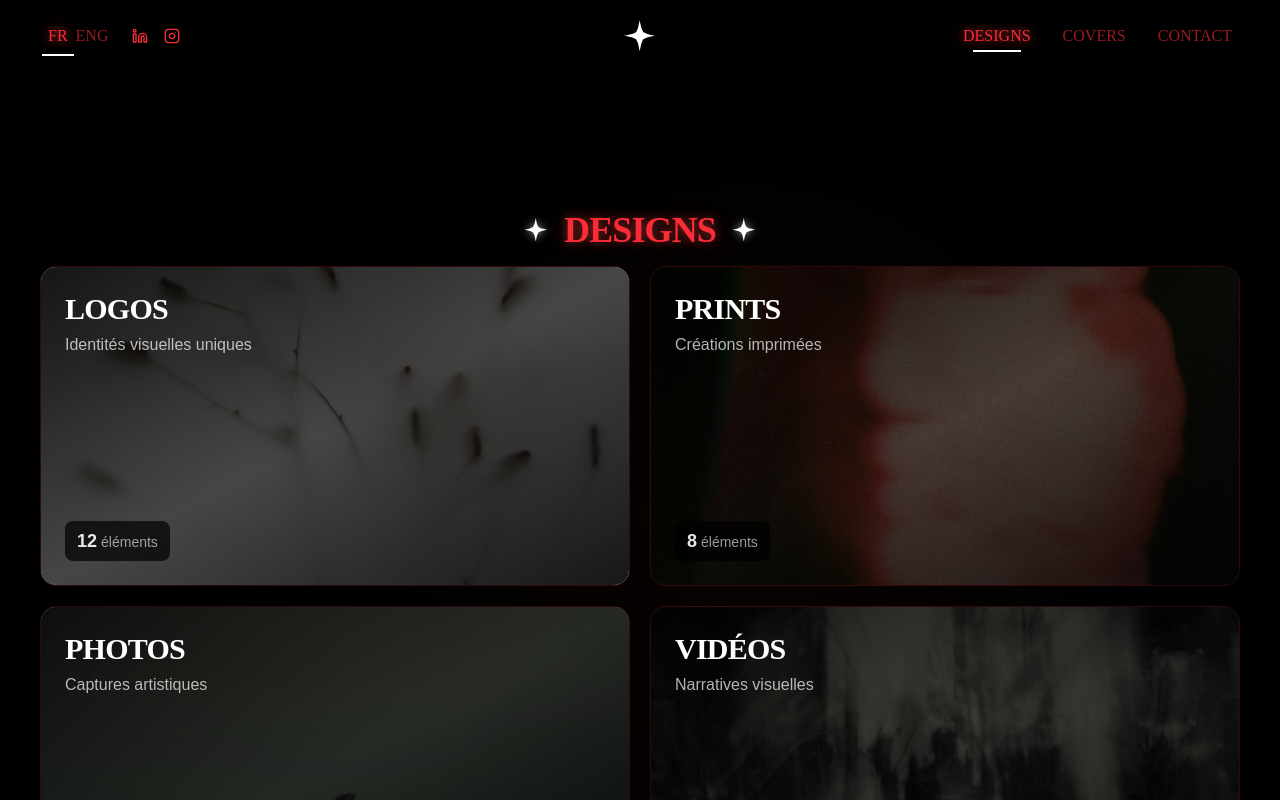
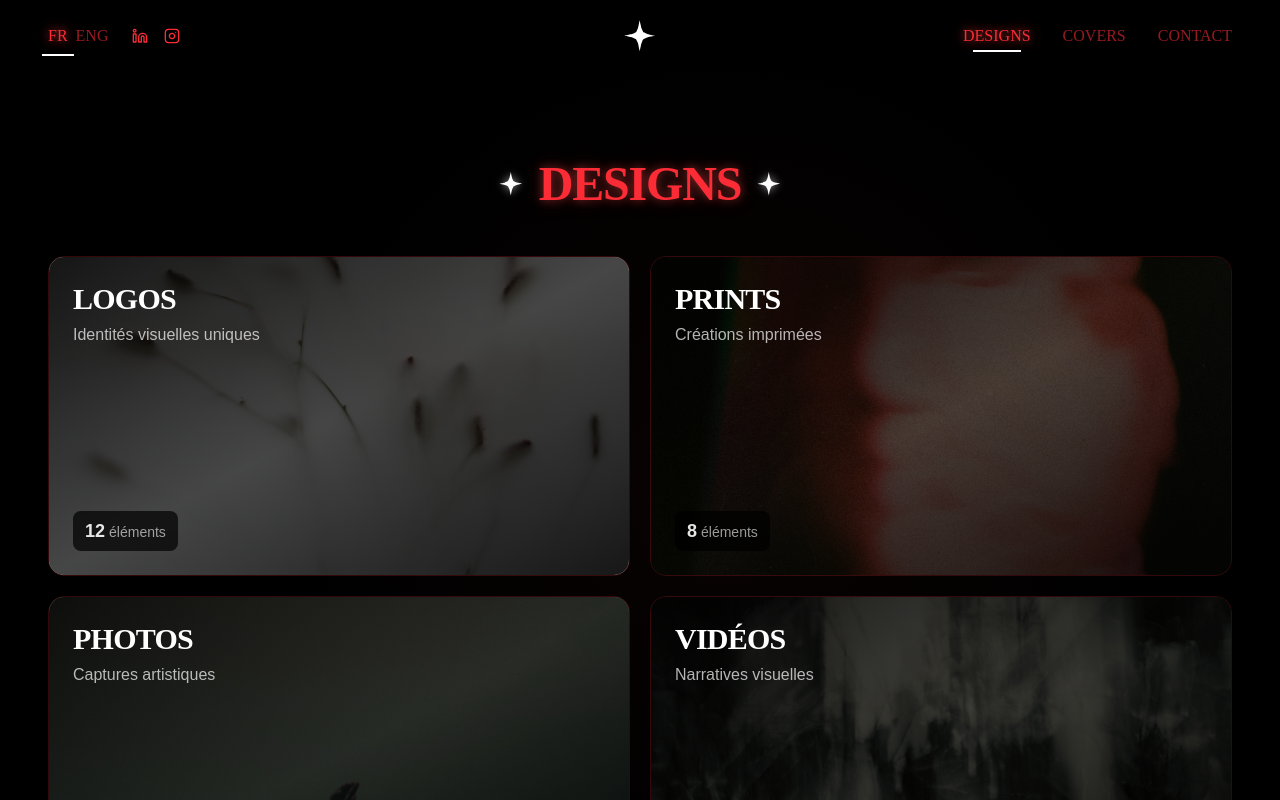
Before and after one commit to UnderWorld54/portfolio-jorvi, a Next.js app: page /designs in a window 1280 px wide. Shown: the top 800 px of the page. Built offline with nearby package versions, Linux system fonts and the light colour scheme.

Commit message:
Fix all pages

```diff
--- a/src/app/covers/page.tsx
+++ b/src/app/covers/page.tsx
@@ -2,7 +2,6 @@
 
 import { motion } from "framer-motion";
 import Image from "next/image";
-import Link from "next/link";
 
 interface Cover {
   id: string;
--- a/src/app/designs/page.tsx
+++ b/src/app/designs/page.tsx
@@ -2,7 +2,7 @@ import DesignsSection from "@/components/DesignsSection";
 
 export default function DesignsPage() {
   return (
-    <div className="min-h-screen bg-black pt-20 sm:pt-24 md:pt-28">
+    <div className="min-h-screen bg-black">
       <DesignsSection />
     </div>
   );
--- a/src/components/DesignsSection.tsx
+++ b/src/components/DesignsSection.tsx
@@ -265,7 +265,7 @@ export default function DesignsSection() {
   ];
 
   return (
-    <section id="designs" className="min-h-screen sm:h-screen bg-black relative overflow-x-hidden flex items-center justify-center pt-20 sm:pt-24 md:pt-28 py-6 sm:py-8 md:py-0">
+    <section id="designs" className="min-h-screen bg-black relative overflow-x-hidden pt-20 sm:pt-24 md:pt-28">
       {/* Background gradient animé */}
       <motion.div
         className="absolute inset-0 opacity-20 sm:opacity-30"
@@ -282,37 +282,27 @@ export default function DesignsSection() {
         transition={{ duration: 8, repeat: Infinity, ease: "easeInOut" }}
       />
 
-      <div className="relative z-10 w-full h-full px-4 sm:px-5 md:px-6 lg:px-8 xl:px-10 flex flex-col justify-center">
+      <div className="relative z-10 max-w-7xl mx-auto px-4 sm:px-6 md:px-8 lg:px-12 py-8 md:py-12">
         {/* Titre avec étoiles et glow */}
         <motion.div
-          className="mb-1.5 sm:mb-2 md:mb-3 lg:mb-4"
+          className="mb-8 md:mb-12"
           initial={{ opacity: 0, y: -20 }}
           animate={{ opacity: 1, y: 0 }}
-          transition={{ duration: 0.8, ease: [0.22, 1, 0.36, 1] }}
+          transition={{ duration: 0.6 }}
         >
-          <div className="flex items-center justify-center gap-2 sm:gap-3 md:gap-4">
-            {/* Étoile gauche */}
-            <motion.div
-              initial={{ opacity: 0, scale: 0 }}
-              animate={{ opacity: 1, scale: 1 }}
-              transition={{ duration: 0.6, delay: 0.3 }}
-              className="hidden sm:block"
-            >
+          <div className="flex items-center justify-center gap-2 sm:gap-3 md:gap-4 mb-4">
             <Image
               src="/logo/star.svg"
               alt="Star"
               width={24}
               height={24}
-                className="w-4 h-4 sm:w-5 sm:h-5 md:w-6 md:h-6"
+              className="w-5 h-5 sm:w-6 sm:h-6 hidden sm:block"
               style={{
                 filter: "brightness(0) invert(1) drop-shadow(0 0 4px rgba(255, 255, 255, 0.6))",
               }}
             />
-            </motion.div>
-
-            {/* Titre en rouge avec glow */}
             <h2
-              className="text-lg sm:text-xl md:text-2xl lg:text-3xl xl:text-4xl 2xl:text-5xl font-bold text-red-500 text-center tracking-tight uppercase"
+              className="text-2xl sm:text-3xl md:text-4xl lg:text-5xl font-bold text-red-500 text-center tracking-tight uppercase"
               style={{
                 fontFamily: "serif",
                 textShadow: "0 0 10px rgba(239, 68, 68, 0.5), 0 0 20px rgba(239, 68, 68, 0.3)"
@@ -320,25 +310,16 @@ export default function DesignsSection() {
             >
               DESIGNS
             </h2>
-
-            {/* Étoile droite */}
-            <motion.div
-              initial={{ opacity: 0, scale: 0 }}
-              animate={{ opacity: 1, scale: 1 }}
-              transition={{ duration: 0.6, delay: 0.3 }}
-              className="hidden sm:block"
-            >
             <Image
               src="/logo/star.svg"
               alt="Star"
               width={24}
               height={24}
-                className="w-4 h-4 sm:w-5 sm:h-5 md:w-6 md:h-6"
+              className="w-5 h-5 sm:w-6 sm:h-6 hidden sm:block"
               style={{
                 filter: "brightness(0) invert(1) drop-shadow(0 0 4px rgba(255, 255, 255, 0.6))",
               }}
             />
-            </motion.div>
           </div>
         </motion.div>
 
--- a/src/components/Header.tsx
+++ b/src/components/Header.tsx
@@ -68,6 +68,7 @@ export default function Header() {
             animate={{ opacity: 1, scale: 1 }}
             className="absolute left-1/2 -translate-x-1/2"
           >
+            <Link href="/">
               <Image
                 src="/logo/star.svg"
                 alt="Star"
@@ -76,6 +77,7 @@ export default function Header() {
                 className="w-7 h-7"
                 style={{ filter: "brightness(0) invert(1)", display: "block" }}
               />
+            </Link>
           </motion.div>
 
           {/* Hamburger Menu - Right */}
@@ -178,12 +180,13 @@ export default function Header() {
           </div>
 
           {/* Center - Star logo */}
-          <div className="absolute left-1/2 -translate-x-1/2 flex items-center justify-center pointer-events-none z-0">
+          <div className="absolute left-1/2 -translate-x-1/2 flex items-center justify-center z-0">
             <motion.div
               initial={{ opacity: 0, scale: 0 }}
               animate={{ opacity: 1, scale: 1 }}
               transition={{ delay: 0.3, duration: 0.5 }}
             >
+              <Link href="/">
                 <Image
                   src="/logo/star.svg"
                   alt="Star"
@@ -192,6 +195,7 @@ export default function Header() {
                   className="w-8 h-8"
                   style={{ filter: "brightness(0) invert(1)", display: "block" }}
                 />
+              </Link>
             </motion.div>
           </div>
 
```
Lines whose indentation alone changed are shown as unchanged.
